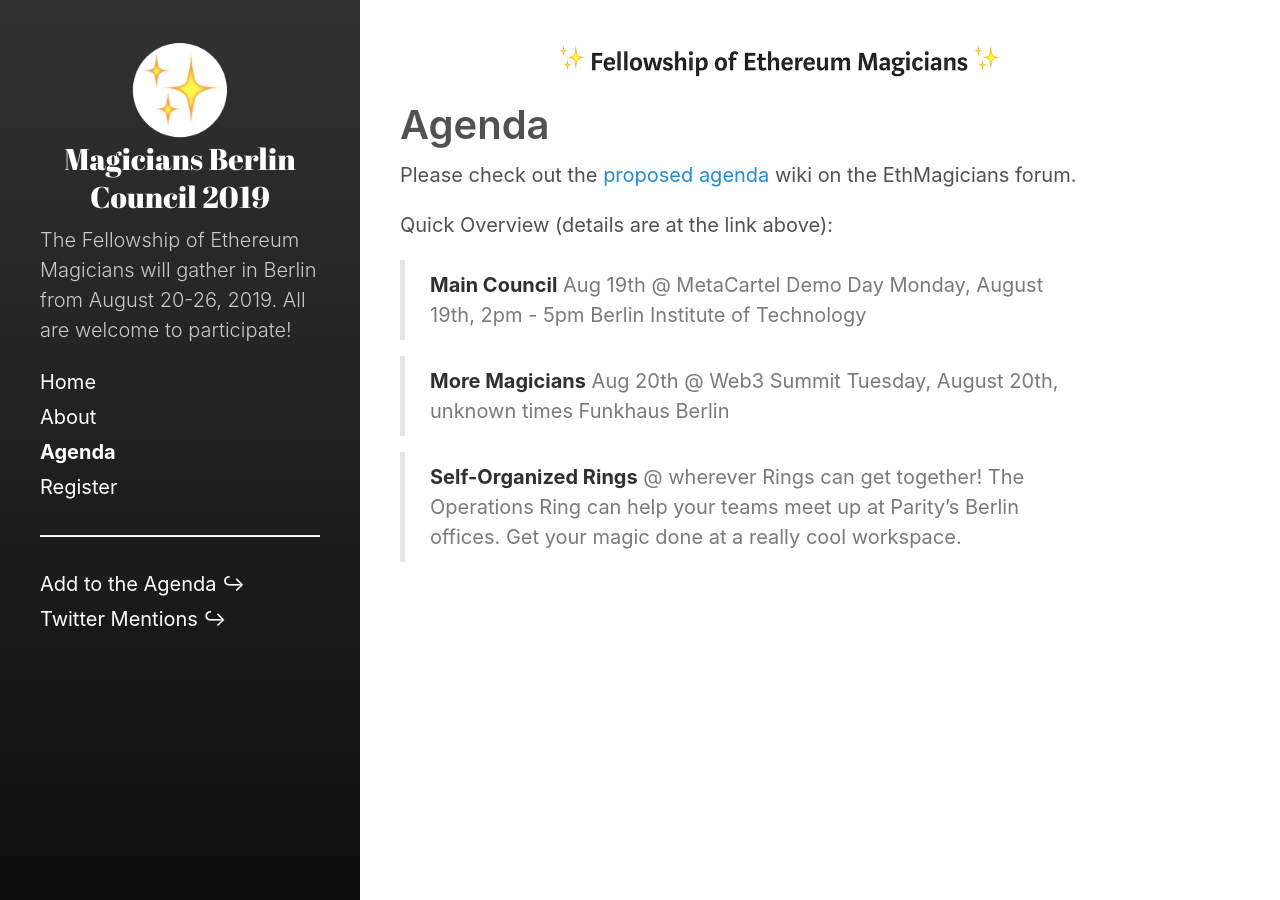
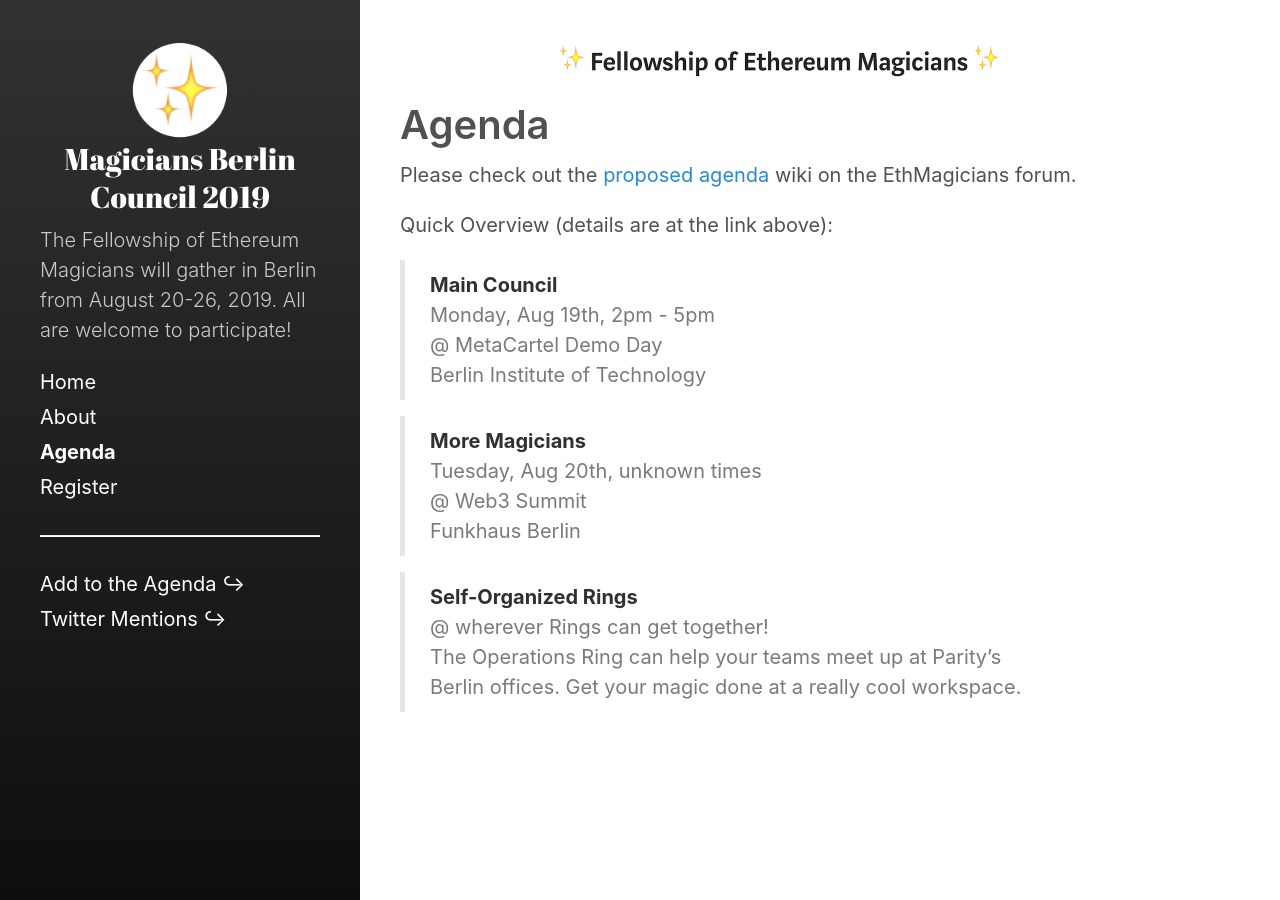
Before and after one commit to ethereum-magicians/berlin-council-2019, a Jekyll site: the page built from docs/agenda.md, in a window 1280 px wide. Built offline with Jekyll 4.4.1, drawn with Linux system fonts in a browser that asks for light colours.

Commit message:
Updated the format for the agenda.

```diff
--- a/docs/agenda.md
+++ b/docs/agenda.md
@@ -9,15 +9,18 @@
 Quick Overview (details are at the link above):
 
 
-> **Main Council** Aug 19th @ MetaCartel Demo Day
-> Monday, August 19th, 2pm - 5pm
-> Berlin Institute of Technology
+> **Main Council**
+> <br/>Monday, Aug 19th, 2pm - 5pm
+> <br/>@ MetaCartel Demo Day
+> <br/>Berlin Institute of Technology
 
 
-> **More Magicians** Aug 20th @ Web3 Summit
-> Tuesday, August 20th, unknown times
-> Funkhaus Berlin
+> **More Magicians**
+> <br/>Tuesday, Aug 20th, unknown times
+> <br/>@ Web3 Summit
+> <br/>Funkhaus Berlin
 
 
-> **Self-Organized Rings** @ wherever Rings can get together!
-> The Operations Ring can help your teams meet up at Parity's Berlin offices. Get your magic done at a really cool workspace.
+> **Self-Organized Rings**
+> <br/>@ wherever Rings can get together!
+> <br/>The Operations Ring can help your teams meet up at Parity's Berlin offices. Get your magic done at a really cool workspace.
```
